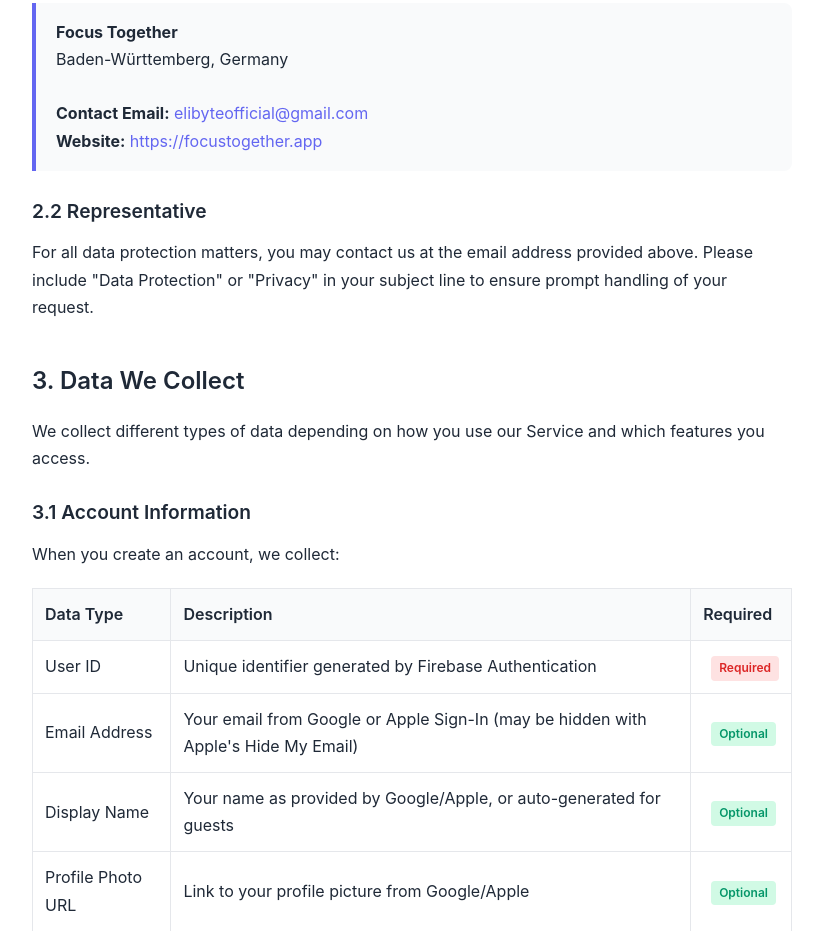
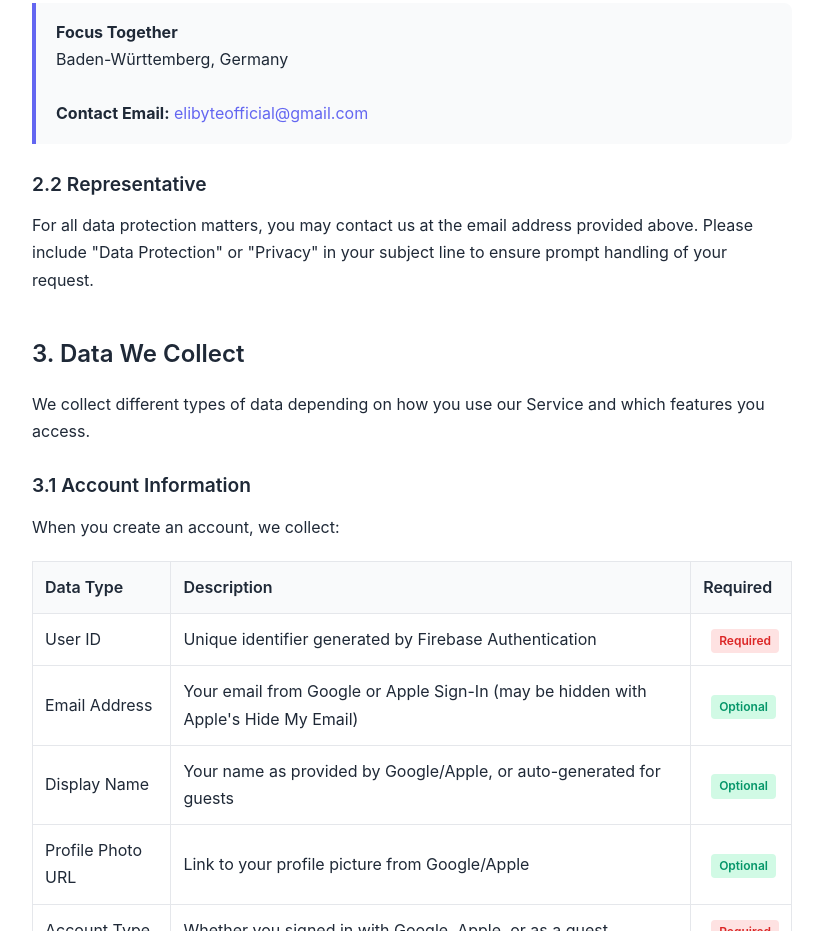
Before and after one commit to elibyt/privacypolicy-focus-together, a plain HTML site: page index.html in a window 1280 px wide. Shown: the part 1695-2626 px from the top of the page, without its empty margins (228-1051 px from the left). Drawn offline with Linux system fonts and the light colour scheme.

Commit message:
Update index.html

```diff
--- a/index.html
+++ b/index.html
@@ -271,7 +271,6 @@
       <strong>Focus Together</strong><br>
       Baden-Württemberg, Germany<br><br>
       <strong>Contact Email:</strong> <a href="mailto:elibyteofficial@gmail.com">elibyteofficial@gmail.com</a><br>
-      <strong>Website:</strong> <a href="https://focustogether.app">https://focustogether.app</a>
     </div>
 
     <h3>2.2 Representative</h3>
```
